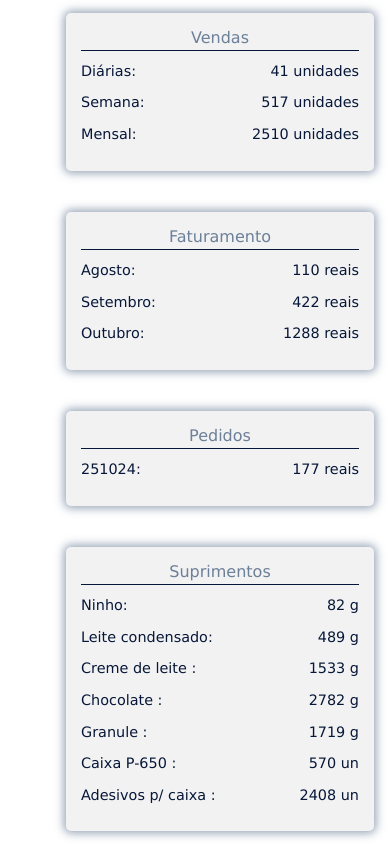
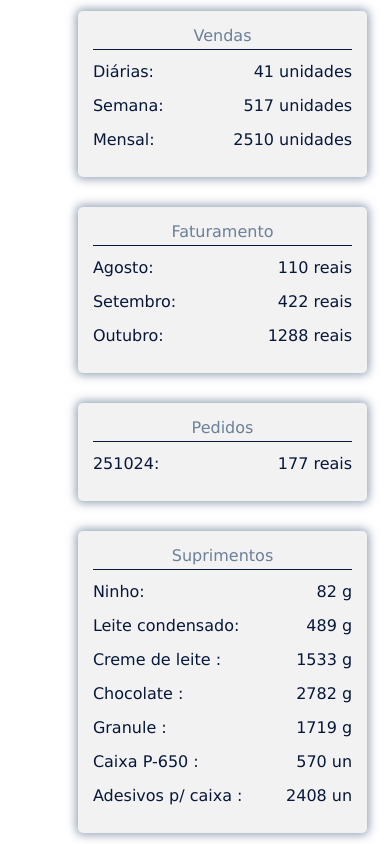
Before and after one commit to Sousa-Diin/eewdoces, a React (Vite) app: page /eewdoces/busi in a window 390 px wide. Shown: the top 844 px of the page. Built offline with nearby package versions, Linux system fonts and the light colour scheme.

Commit message:
ajuste no css do login mobile

```diff
--- a/frontend/src/AppRouter.jsx
+++ b/frontend/src/AppRouter.jsx
@@ -8,7 +8,7 @@ import {
 
 import Login from './pages/login/Login';
 import Store from './pages/main/Store';
-import MyBusiness from "./pages/my-business/MyBusiness";
+import MyBusiness from "./pages/business/Business";
 
 const AppRouter =() => {
 
--- a/frontend/src/components/card/card.css
+++ b/frontend/src/components/card/card.css
@@ -58,15 +58,16 @@ aside.container-arrow-detail {
 }
 
 @media only screen and (min-width: 768px) and (max-width: 1440px) {
-
+  .card-win{
+  }
 }
 
 
 @media only screen and (min-width: 190px) and (max-width: 768px){
   .card-win {
     max-width: 440px;
-    height: 125px;
-    font-size: small;
+    height: auto;
+    font-size: 1.3rem;
   }
 
 
--- a/frontend/src/components/card/card2col/card2col.css
+++ b/frontend/src/components/card/card2col/card2col.css
@@ -34,14 +34,15 @@
 
 @media only screen and (min-width:190px) and (max-width:650px){
   .section {
-    width: 70%;
+    width: 65%;
   }
 
   .section h2 {
     font-size: 1em;
   }
   .indicator {
-    font-size: .9rem;
+
+    font-size: 1rem;
   }
 
   .indicador-span {
--- a/frontend/src/pages/my-business/MyBusiness.jsx
+++ b/frontend/src/pages/business/Business.jsx
@@ -1,8 +1,8 @@
 import React, { useState, useEffect } from 'react';
-import './mybusiness.css';
+import './business.css';
 import Card2Col from '../../components/card/card2col/Card2Col';
 
-const MyBusiness = () => {
+const Business = () => {
 
   const [salesData, setSalesData] = useState([]);
   const [supplyData, setSupplyData] = useState([]);
@@ -65,4 +65,4 @@ const MyBusiness = () => {
   );
 };
 
-export default MyBusiness;
+export default Business;
--- a/frontend/src/pages/my-business/mybusiness.css
+++ b/frontend/src/pages/business/business.css
@@ -18,9 +18,11 @@
 @media only screen and (min-width:190px) and (max-width:650px){
   .section-business{
     align-items: center;
-    gap: 1em;
     justify-content: space-around;
-    min-width: 440px;
+    min-width: 445px;
+    font-size: 1rem;
+    gap: .5em;
+
   }
 
 
--- a/frontend/src/pages/login/Login.css
+++ b/frontend/src/pages/login/Login.css
@@ -44,7 +44,8 @@
   .login-form input {
     margin-bottom: 15px;
     padding: 12px;
-    font-size: 18px;
+
+    font-size: 1.2rem;
     border: none;
     background-color: rgb(227, 195, 157,.3);
     border-radius: 4px;
@@ -89,10 +90,13 @@
     display: flex;
     justify-content: space-between;
     color: #cdd5db;
-    font-size: x-small;
+    font-size: medium;
+    text-decoration: underline;
     width: 95%;
     max-width: 400px;
   }
+
+  .login-footer > a:hover { color:#071739}
 }
 
 
@@ -120,7 +124,7 @@
 .login-container-div {
 
   width: 90%;
-  height: 55%;
+  height: auto;
   margin: 0 auto;
   padding: 30px;
   background-color: rgb(205, 213, 219,.8);
@@ -128,6 +132,7 @@
   box-shadow: 0 2px 10px rgb(75, 99, 130);
   text-align: center;
   box-sizing: border-box;
+  font-size: 1.1rem;
 
 }
 
@@ -144,6 +149,8 @@
   display: flex;
   flex-direction: column;
   justify-content: space-around;
+
+  font-size: 1.3rem;
 }
 
 
@@ -153,18 +160,21 @@
   margin-top: 5px;
   justify-content: space-around;
   color: #4b6382;
-  font-size: small;
+  font-size: medium;
+  font-size: medium;
+  text-decoration: underline;
 }
 
 .login-footer a{
   margin: 0 auto;
 }
 
+.login-footer a:hover { color:#f2f2f2}
+
 /* Estilo para os inputs */
 .login-form input {
   margin-bottom: 15px;
   padding: 12px;
-  font-size: 18px;
   border: none;
   background-color: rgb(227, 195, 157,.4);
   border-radius: 4px;
@@ -178,7 +188,6 @@
 /* Estilo para o botão */
 .login-form button {
   padding: 12px;
-  font-size: 32px;
   background-color: #4B6382; /* Cor do botão em harmonia com E&WDoces */
   color: white;
   border: 2px solid #E3C39D;
@@ -195,7 +204,8 @@
 
 .login-form input,
 .login-form button {
-    font-size: 14px; /* Ajusta o tamanho da fonte dos inputs e botões */
+
+    font-size: 1rem;/* Ajusta o tamanho da fonte dos inputs e botões */
     padding: 10px; /* Padding menor em telas pequenas */
   }
 
@@ -204,7 +214,8 @@
   }
 
   .login-container-div h2 {
-    font-size: 2em; /* Tamanho do título ajustado para smartphones */
+
+    font-size: 1.3rem;/* Tamanho do título ajustado para smartphones */
   }
 
 }
--- a/frontend/src/pages/main/Store.jsx
+++ b/frontend/src/pages/main/Store.jsx
@@ -3,11 +3,9 @@ import './Store.css';
 import logo from '../../assets/img/eewdoces_adesivo_com_arco.png';
 import Header from '../../components/header/Header';
 import Sidebar from '../../components/menu/Sidebar';
-import Main from '../../components/card/Card';
-import CardHide from '../../components/card/cardHide/CardHide';
 import Navbar from '../../components/footer/Navbar';
 import { useState } from 'react';
-import MyBusiness from '../my-business/MyBusiness';
+import MyBusiness from '../business/Business';
 import Sales from '../sales/Sales';
 
 function Store({hidden,}) {
```
